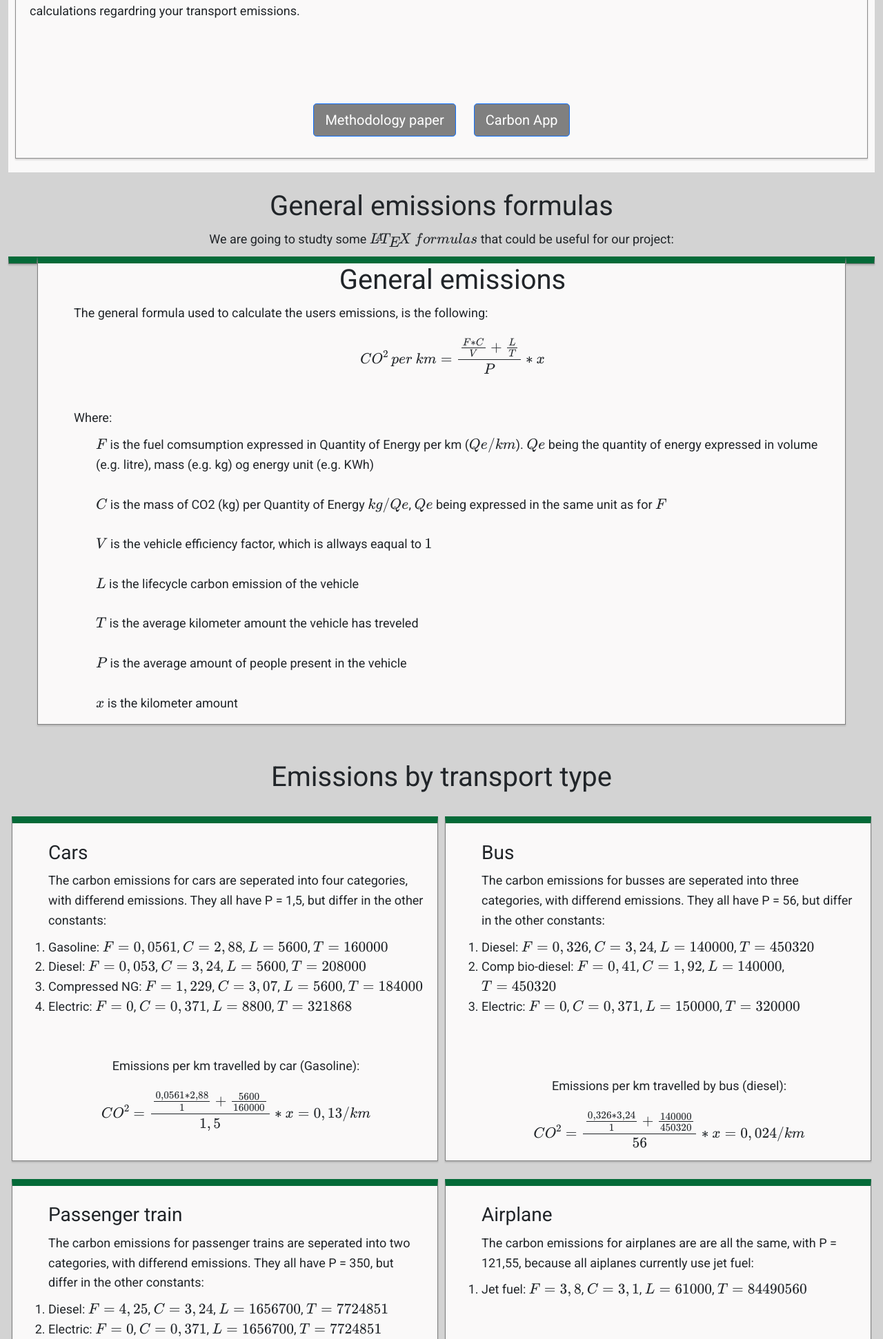
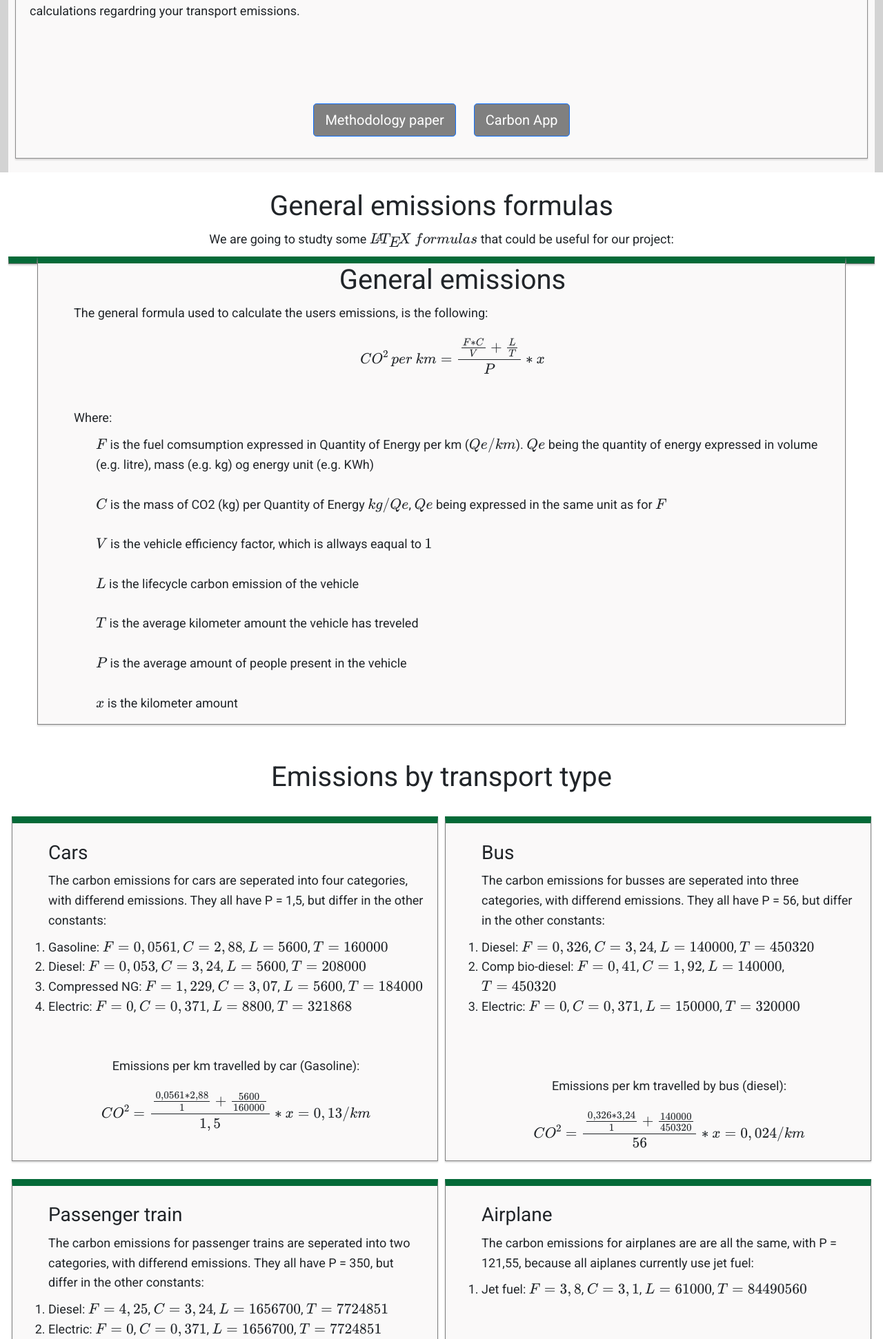
Before and after one commit to theoyster1/Carbon_App-Gruppe3, a Flask app: page /methodology in a window 1280 px wide. Shown: the part 342-2284 px from the top of the page at 69% size. Run offline with Flask 2, Linux system fonts and the light colour scheme; some libraries are stand-ins or nearby versions.

Commit message:
Update methodology.css

```diff
--- a/capp/static/methodology.css
+++ b/capp/static/methodology.css
@@ -58,12 +58,12 @@ ol {
 }
 /* Section methodology */
 .section_body_methodology {
-  background-color:lightgray;
+  background-color:white;
 }
 .methodology {
   display: flex;
   align-items: start;
-  background: lightgray;
+  background: white;
 }
 /* Table with one column */
 .methodology .box_table1 {
```
